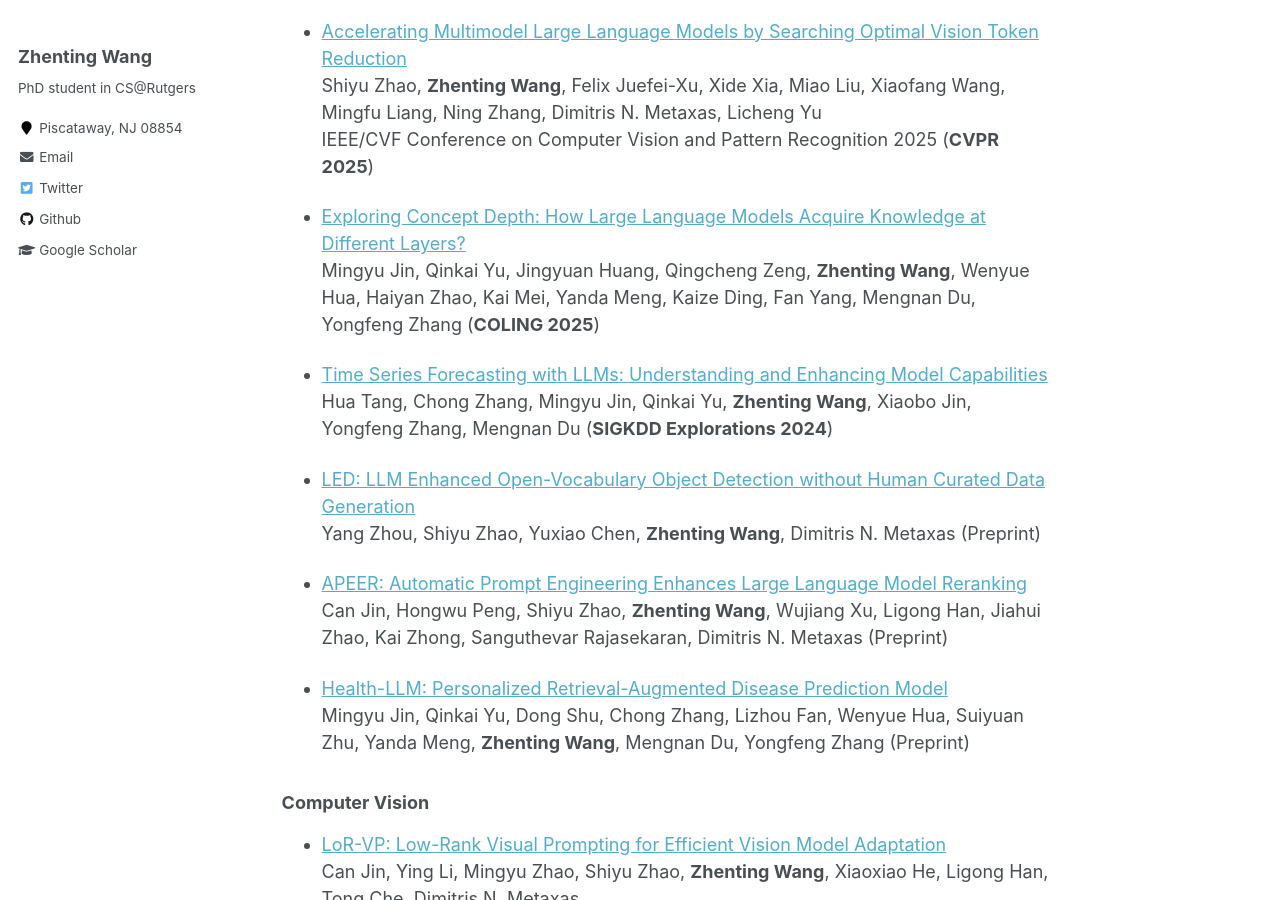
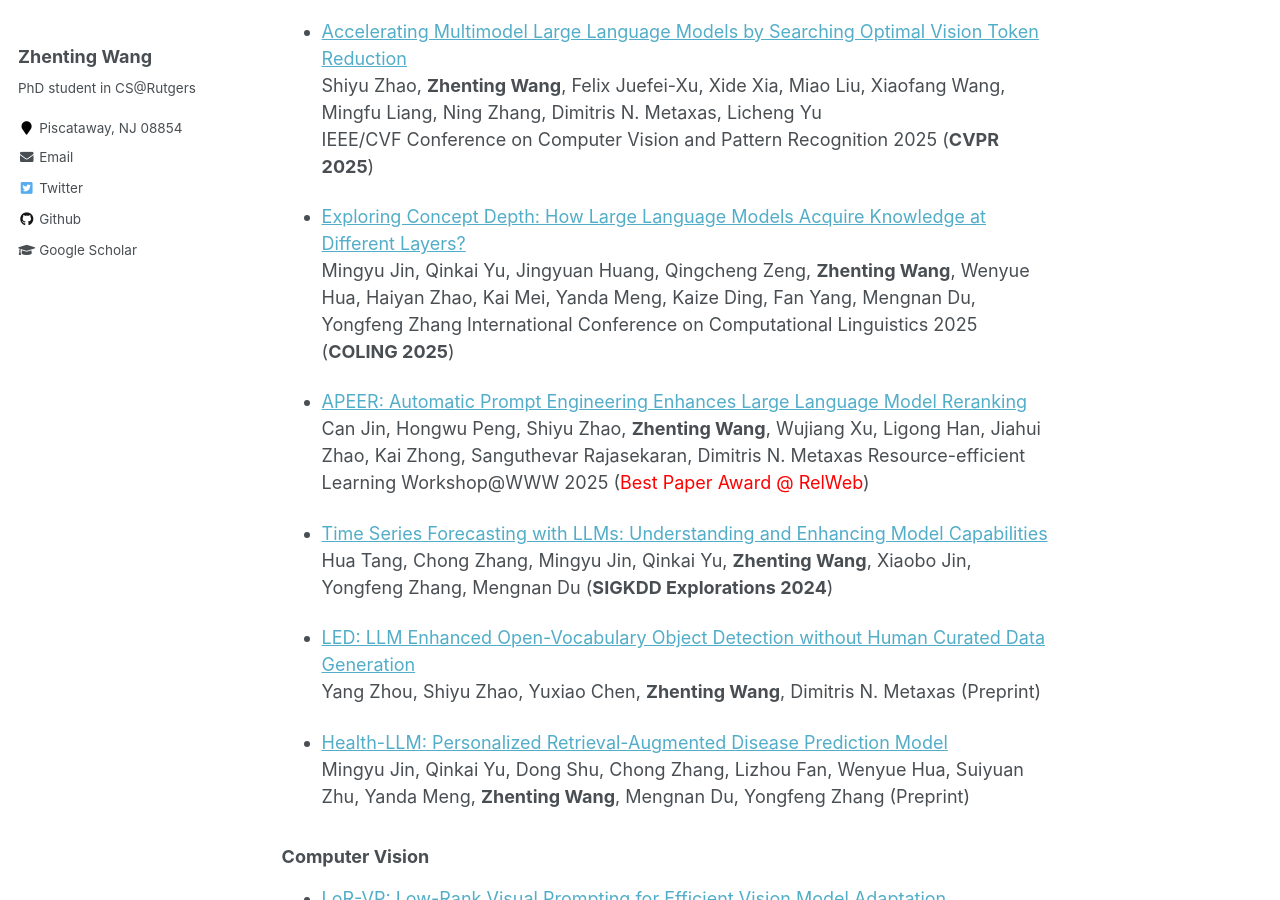
Before and after one commit to ZhentingWang/zhentingwang.github.io, a Jekyll site: the page built from _pages/about.md, in a window 1280 px wide and 900 px high, scrolled down 5032 px. Built offline with Jekyll 4.4.1, drawn with Linux system fonts in a browser that asks for light colours.

Commit message:
Update about.md

```diff
--- a/_pages/about.md
+++ b/_pages/about.md
@@ -204,16 +204,18 @@ Shiyu Zhao, **Zhenting Wang**, Felix Juefei-Xu, Xide Xia, Miao Liu, Xiaofang Wan
 IEEE/CVF Conference on Computer Vision and Pattern Recognition 2025 (**CVPR 2025**)
 
 * [Exploring Concept Depth: How Large Language Models Acquire Knowledge at Different Layers?](https://arxiv.org/pdf/2404.07066.pdf)
-Mingyu Jin, Qinkai Yu, Jingyuan Huang, Qingcheng Zeng, **Zhenting Wang**, Wenyue Hua, Haiyan Zhao, Kai Mei, Yanda Meng, Kaize Ding, Fan Yang, Mengnan Du, Yongfeng Zhang (**COLING 2025**)
+Mingyu Jin, Qinkai Yu, Jingyuan Huang, Qingcheng Zeng, **Zhenting Wang**, Wenyue Hua, Haiyan Zhao, Kai Mei, Yanda Meng, Kaize Ding, Fan Yang, Mengnan Du, Yongfeng Zhang
+International Conference on Computational Linguistics 2025 (**COLING 2025**)
+
+* [APEER: Automatic Prompt Engineering Enhances Large Language Model Reranking](https://arxiv.org/pdf/2406.14449)
+Can Jin, Hongwu Peng, Shiyu Zhao, **Zhenting Wang**, Wujiang Xu, Ligong Han, Jiahui Zhao, Kai Zhong, Sanguthevar Rajasekaran, Dimitris N. Metaxas
+Resource-efficient Learning Workshop@WWW 2025 (<font color=red>Best Paper Award @ RelWeb</font>)
 
 * [Time Series Forecasting with LLMs: Understanding and Enhancing Model Capabilities](https://arxiv.org/pdf/2402.10835)
 Hua Tang, Chong Zhang, Mingyu Jin, Qinkai Yu, **Zhenting Wang**, Xiaobo Jin, Yongfeng Zhang, Mengnan Du (**SIGKDD Explorations 2024**)
 
 * [LED: LLM Enhanced Open-Vocabulary Object Detection without Human Curated Data Generation](https://arxiv.org/pdf/2503.13794)
 Yang Zhou, Shiyu Zhao, Yuxiao Chen, **Zhenting Wang**, Dimitris N. Metaxas (Preprint)
-
-* [APEER: Automatic Prompt Engineering Enhances Large Language Model Reranking](https://arxiv.org/pdf/2406.14449)
-Can Jin, Hongwu Peng, Shiyu Zhao, **Zhenting Wang**, Wujiang Xu, Ligong Han, Jiahui Zhao, Kai Zhong, Sanguthevar Rajasekaran, Dimitris N. Metaxas (Preprint)
 
 * [Health-LLM: Personalized Retrieval-Augmented Disease Prediction Model](https://arxiv.org/abs/2402.00746)
 Mingyu Jin, Qinkai Yu, Dong Shu, Chong Zhang, Lizhou Fan, Wenyue Hua, Suiyuan Zhu, Yanda Meng, **Zhenting Wang**, Mengnan Du, Yongfeng Zhang (Preprint)
```
